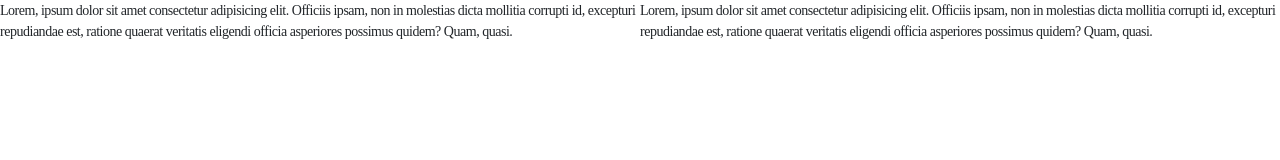
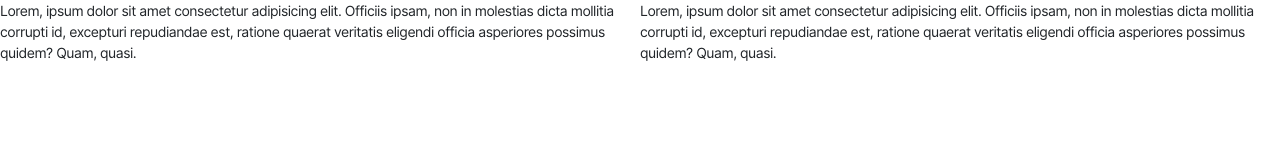
Before and after one commit to Samshh/tactiv-inventory, a website: page index.html in a window 1280 px wide. Drawn offline with nearby package versions, Linux system fonts and the light colour scheme; a web font is replaced by a local one.

Commit message:
sass setup

```diff
--- a/src/styles/commons/_configure.scss
+++ b/src/styles/commons/_configure.scss
@@ -8,7 +8,7 @@ $F1-Bold: #{$F1} Bold;
 /* COLORS
  *
  */
-$primary: #000;
+$primary: #0074d9;
 $white: #fff;
 $black: #000;
 $danger: #ff4136;
@@ -25,73 +25,73 @@ $erp-gray-700: var(--gray-700);
 $erp-gray-800: var(--gray-800);
 $erp-gray-900: var(--gray-900);
 
-$gray-neutral-200: var(--gray-neutral-200);
+$gray-neutral-200: #e5e7eb;
 
-$primary-25: var(--primary-25);
-$primary-50: var(--primary-50);
-$primary-100: var(--primary-100);
-$primary-200: var(--primary-200);
-$primary-300: var(--primary-300);
-$primary-400: var(--primary-400);
-$primary-500: var(--primary-500);
-$primary-600: var(--primary-600);
-$primary-700: var(--primary-700);
-$primary-800: var(--primary-800);
-$primary-900: var(--primary-900);
+$primary-25: #fcfaff;
+$primary-50: #f9f5ff;
+$primary-100: #f4ebff;
+$primary-200: #e9d7fe;
+$primary-300: #d6bbfb;
+$primary-400: #b692f6;
+$primary-500: #9e77ed;
+$primary-600: #7f56d9;
+$primary-700: #6941c6;
+$primary-800: #53389e;
+$primary-900: #42307d;
 
-$error-50: var(--error-50);
-$error-100: var(--error-100);
-$error-200: var(--error-200);
-$error-400: var(--error-400);
-$error-500: var(--error-500);
-$error-600: var(--error-600);
-$error-700: var(--error-700);
+$error-50: #fef3f2;
+$error-100: #fee4e2;
+$error-200: #fecdca;
+$error-400: #f97066;
+$error-500: #f04438;
+$error-600: #d92d20;
+$error-700: #b42318;
 
-$warning-50: var(--warning-50);
-$warning-100: var(--warning-100);
-$warning-200: var(--warning-200);
-$warning-400: var(--warning-400);
-$warning-500: var(--warning-500);
-$warning-600: var(--warning-600);
-$warning-700: var(--warning-700);
+$warning-50: #fffaeb;
+$warning-100: #fef0c7;
+$warning-200: #fedf89;
+$warning-400: #fdb022;
+$warning-500: #f79009;
+$warning-600: #dc6803;
+$warning-700: #b54708;
 
-$success-50: var(--success-50);
-$success-100: var(--success-100);
-$success-200: var(--success-200);
-$success-300: var(--success-300);
-$success-400: var(--success-400);
-$success-500: var(--success-500);
-$success-600: var(--success-600);
-$success-700: var(--success-700);
-$success-900: var(--success-900);
+$success-50: #ecfdf3;
+$success-100: #d1fadf;
+$success-200: #a6f4c5;
+$success-300: #6ce9a6;
+$success-400: #32d583;
+$success-500: #12b76a;
+$success-600: #039855;
+$success-700: #027a48;
+$success-900: #054f31;
 
-$gray-iron-100: var(--gray-iron-100);
-$gray-iron-500: var(--gray-iron-500);
-$gray-iron-800: var(--gray-iron-800);
+$gray-iron-100: #f4f4f5;
+$gray-iron-500: #70707b;
+$gray-iron-800: #26272b;
 
-$blue-500: var(--blue-500);
+$blue-500: #445aff;
 
-$blue-dark-300: var(--blue-dark-300);
-$blue-dark-500: var(--blue-dark-500);
-$blue-dark-600: var(--blue-dark-600);
+$blue-dark-300: #3085e1;
+$blue-dark-500: #2970ff;
+$blue-dark-600: #155eef;
 
-$orange-500: var(--orange-500);
+$orange-500: #ef6820;
 
-$neutral-25: var(--neutral-25);
-$neutral-50: var(--neutral-50);
-$neutral-100: var(--neutral-100);
-$neutral-200: var(--neutral-200);
-$neutral-300: var(--neutral-300);
-$neutral-400: var(--neutral-400);
-$neutral-500: var(--neutral-500);
-$neutral-600: var(--neutral-600);
-$neutral-700: var(--neutral-700);
-$neutral-800: var(--neutral-800);
-$neutral-900: var(--neutral-900);
+$neutral-25: #f7f7f7;
+$neutral-50: #eaeaea;
+$neutral-100: #e6e6e6;
+$neutral-200: #d9d9d9;
+$neutral-300: #bdbdbd;
+$neutral-400: #989898;
+$neutral-500: #676767;
+$neutral-600: #4e4e4e;
+$neutral-700: #373737;
+$neutral-800: #222222;
+$neutral-900: #141414;
 
-$text-700: var(--text-700);
+$text-700: #344054;
 
-$stroke-default-secondary: var(--stroke-default-secondary);
+$stroke-default-secondary: #e6e6e6;
 
 /* FONT SIZES
  * We should strictly follow the declared font sizes and should
--- a/src/styles/commons/_themes.scss
+++ /dev/null
@@ -1,100 +0,0 @@
-:root {
-  --white: #fff;
-  --black: #000;
-  --primary: #0074d9;
-  --danger: #ff4136;
-
-  --gray-25: #fcfcfd;
-  --gray-50: #f9fafb;
-  --gray-100: #f2f4f7;
-  --gray-200: #eaecf0;
-  --gray-300: #d0d5dd;
-  --gray-400: #98a2b3;
-  --gray-500: #667085;
-  --gray-600: #475467;
-  --gray-700: #344054;
-  --gray-800: #1d2939;
-  --gray-900: #101828;
-
-  --gray-neutral-200: #e5e7eb;
-
-  --primary-25: #fcfaff;
-  --primary-50: #f9f5ff;
-  --primary-100: #f4ebff;
-  --primary-200: #e9d7fe;
-  --primary-300: #d6bbfb;
-  --primary-400: #b692f6;
-  --primary-500: #9e77ed;
-  --primary-600: #7f56d9;
-  --primary-700: #6941c6;
-  --primary-800: #53389e;
-  --primary-900: #42307d;
-
-  --error-50: #fef3f2;
-  --error-100: #fee4e2;
-  --error-200: #fecdca;
-  --errror-400: #f97066;
-  --error-500: #f04438;
-  --error-600: #d92d20;
-  --error-700: #b42318;
-
-  --warning-50: #fffaeb;
-  --warning-100: #fef0c7;
-  --warning-200: #fedf89;
-  --warning-400: #fdb022;
-  --warning-500: #f79009;
-  --warning-600: #dc6803;
-  --warning-700: #b54708;
-
-  --success-50: #ecfdf3;
-  --success-100: #d1fadf;
-  --success-200: #a6f4c5;
-  --success-300: #6ce9a6;
-  --success-400: #32d583;
-  --success-500: #12b76a;
-  --success-600: #039855;
-  --success-700: #027a48;
-  --success-900: #054f31;
-
-  --gray-iron-100: #f4f4f5;
-  --gray-iron-500: #70707b;
-  --gray-iron-800: #26272b;
-
-  --blue-500: #445aff;
-
-  --blue-dark-300: #3085e1;
-  --blue-dark-500: #2970ff;
-  --blue-dark-600: #155eef;
-
-  --orange-500: #ef6820;
-
-  --neutral-25: #f7f7f7;
-  --neutral-50: #eaeaea;
-  --neutral-100: #e6e6e6;
-  --neutral-200: #d9d9d9;
-  --neutral-300: #bdbdbd;
-  --neutral-400: #989898;
-  --neutral-500: #676767;
-  --neutral-600: #4e4e4e;
-  --neutral-700: #373737;
-  --neutral-800: #222222;
-  --neutral-900: #141414;
-
-  --text-700: #344054;
-
-  --stroke-default-secondary: #e6e6e6;
-
-  // FOR BORDERS
-  // --#{$prefix}border-width: #{$border-width};
-  // --#{$prefix}border-style: #{$border-style};
-  // --#{$prefix}border-color: #{$border-color};
-  // --#{$prefix}border-color-translucent: #{$border-color-translucent};
-
-  // --#{$prefix}border-radius: #{$border-radius};
-  // --#{$prefix}radius-xs: #{$radius-xs};
-  // --#{$prefix}radius-sm: #{$radius-sm};
-  // --#{$prefix}radius-normal: #{$radius-normal};
-  // --#{$prefix}radius-md: #{$radius-md};
-  // --#{$prefix}radius-lg: var(--#{$prefix}radius-lg); // Deprecated in v5.3.0 for consistency
-  // --#{$prefix}border-radius-pill: #{$border-radius-pill};
-}
--- a/src/styles/commons/_typography.scss
+++ b/src/styles/commons/_typography.scss
@@ -4,4 +4,4 @@ $InterFont: (
   ($F1-SemiBold, "Inter-SemiBold"),
   ($F1-Bold, "Inter-Bold")
 );
-@include setFontFace($InterFont, "/assets/fonts/Inter", "otf");
+@include setFontFace($InterFont, "../../assets/fonts/Inter", "otf");
--- a/src/styles/components/_base.scss
+++ b/src/styles/components/_base.scss
@@ -1 +1,2 @@
 // Import components
+@import "sidebar";
--- /dev/null
+++ b/src/styles/components/_sidebar.scss
@@ -0,0 +1,11 @@
+.sidebar {
+  width: torem(250);
+  height: 100vh;
+  .sidebar-upper {
+    gap: $spacing-sm-2;
+    .logo {
+      width: torem(106);
+      object-fit: contain;
+    }
+  }
+}
--- a/src/styles/pages/_inventory.scss
+++ b/src/styles/pages/_inventory.scss
@@ -0,0 +1,11 @@
+@import "../commons/configure";
+@import "../commons/utils";
+
+#content {
+  background-color: $neutral-50 !important;
+
+  .inventory {
+    background-color: $neutral-25;
+    border-radius: $radius-md 0 0 0;
+  }
+}
--- a/src/styles/styles.scss
+++ b/src/styles/styles.scss
@@ -65,7 +65,6 @@
 @import 'commons/default';
 
 @import 'commons/global';
-@import 'commons/themes';
 
 @import 'components/base';
 // @import 'modules/base';
```
Also changed, not shown: src/pages/inventory.html (+10 -13 lines), src/assets/fonts/Inter/Inter-Bold.otf (added), src/assets/fonts/Inter/Inter-Medium.otf (added), src/assets/fonts/Inter/Inter-Regular.otf (added), src/assets/fonts/Inter/Inter-SemiBold.otf (added), src/assets/logos/tactiv-logo.png (added), src/styles/styles.css, 1 other file.
